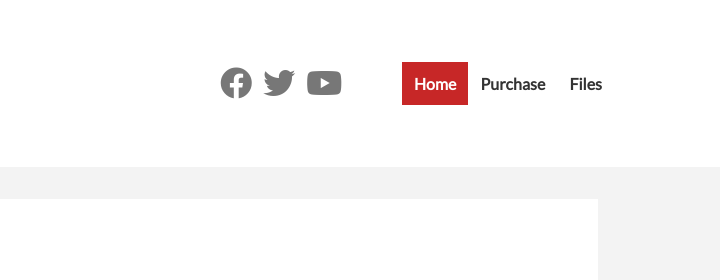
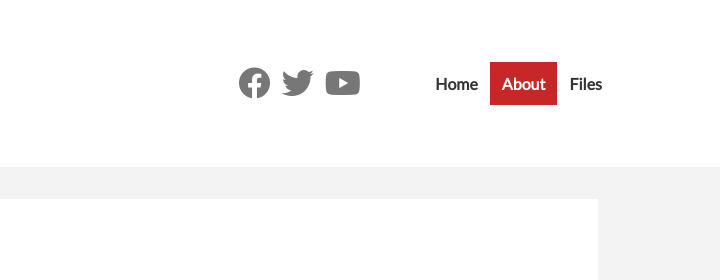
Before and after one commit to hanikatto/lingusitics_intro, a plain HTML site: page about.html in a window 1280 px wide. Shown: the top 280 px of the page, 560-1280 px from the left. Drawn offline with Linux system fonts and the light colour scheme.

Commit message:
fix current page css

```diff
--- a/about.html
+++ b/about.html
@@ -21,8 +21,8 @@
                 <a href="https://www.youtube.com/@linguisticsanintroduction/featured" target="blank"><i class="fab fa-youtube fa-2x"></i></a>
             </div>
             <ul>
-                <li><a href="index.html" class="current">Home</a></li>
-                <li><a href="about.html">Purchase</a></li>
+                <li><a href="index.html">Home</a></li>
+                <li><a href="about.html" class="current">About</a></li>
                 <li><a href="about.html">Files</a></li>
             </ul>
         </div>
```
Also changed, not shown: index.html (+1 -1 lines).
